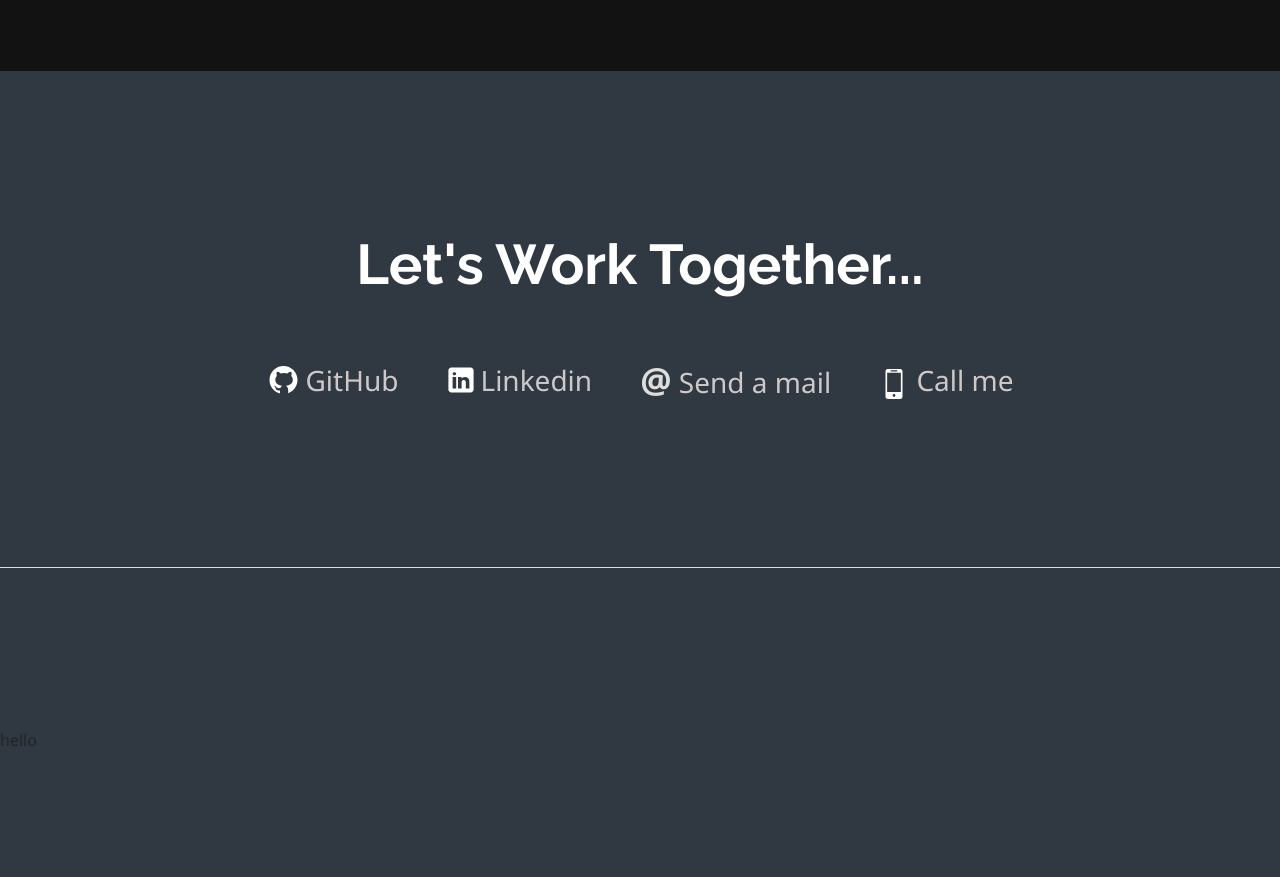
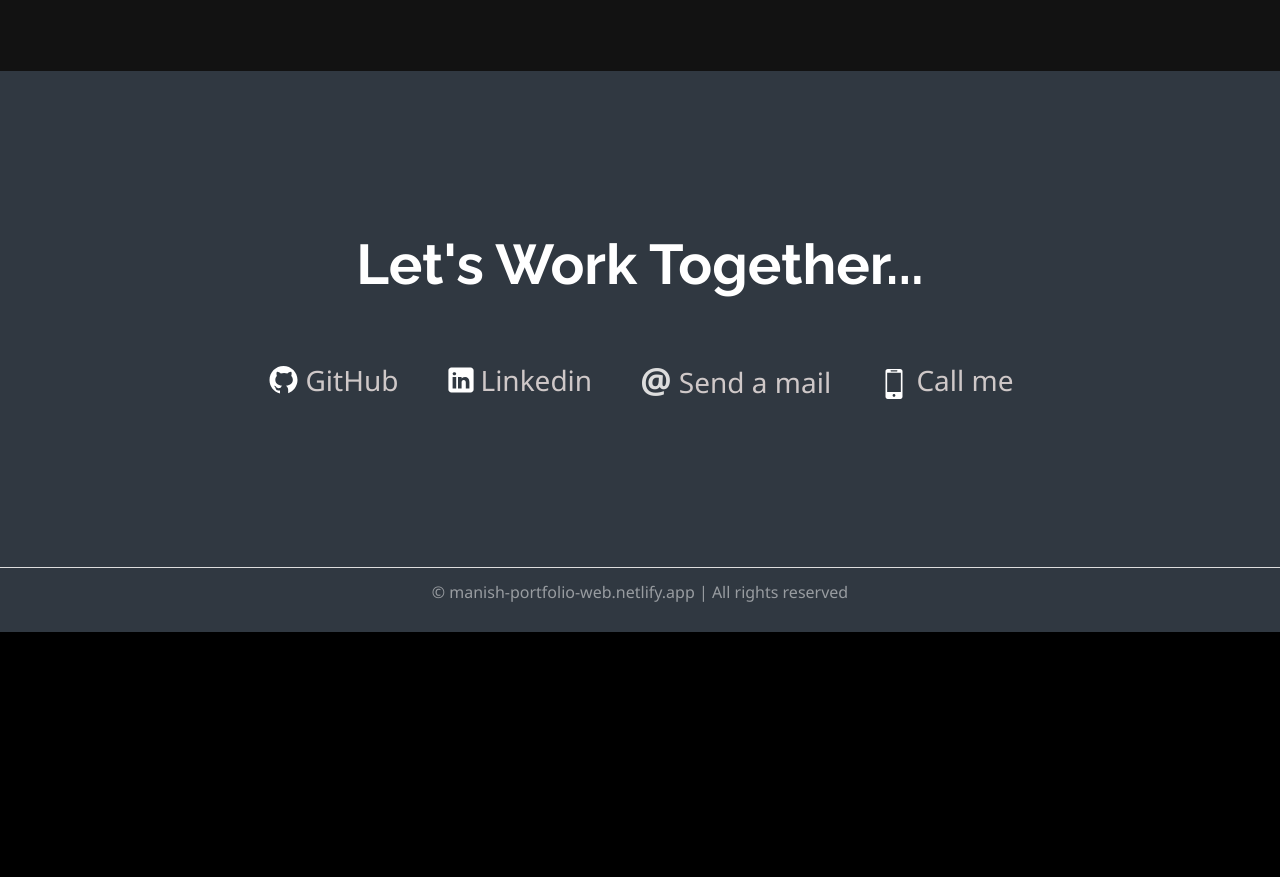
Before and after one commit to smanish2401/my-portfolio, a website: page index.html in a window 1280 px wide. Shown: the part 1923-2800 px from the top of the page. After the commit the page ends 2555 px from the top, so only its background shows below. Drawn offline with nearby package versions, Linux system fonts and the light colour scheme.

Commit message:
minor changes

```diff
--- a/index.html
+++ b/index.html
@@ -168,9 +168,9 @@
             </div>
 
         </section>
-        <section class="section-fourth">
-            hello
-        </section>
+        <footer class="footer ">
+            <p class=" text-white-50  text-center  ">&#169; manish-portfolio-web.netlify.app | All rights reserved</p>
+        </footer>
 
 
     </main>
--- a/style.css
+++ b/style.css
@@ -19,7 +19,7 @@ nav {
     display: flex;
     justify-content: space-around;
     align-items: center;
-    padding: 22px 0px;
+    padding: 20px 0px;
     width: 100%;
     background-color: #af3232;
     position: fixed
@@ -229,9 +229,9 @@ nav ul li a:hover {
    border-bottom: 1px solid #ddd;
 
 }
-.section-fourth{
+.footer{
     background-color: #303841;
-    padding: 160px 0;
+    padding: 12px 0;
 
 
 }
@@ -325,3 +325,22 @@ nav ul li a:hover {
     0% { background-position: 0 0; }
     100% { background-position: 100% 0; }
   }
+  /* Width */
+::-webkit-scrollbar {
+    width: 10px;
+  }
+
+  /* Track */
+  ::-webkit-scrollbar-track {
+    background: #333;
+  }
+
+  /* Handle */
+  ::-webkit-scrollbar-thumb {
+    background: #888;
+  }
+
+  /* Handle on hover */
+  ::-webkit-scrollbar-thumb:hover {
+    background: #555;
+  }
```
